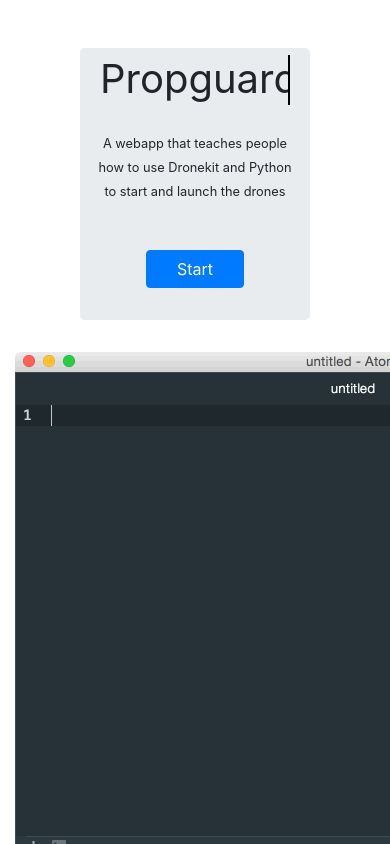
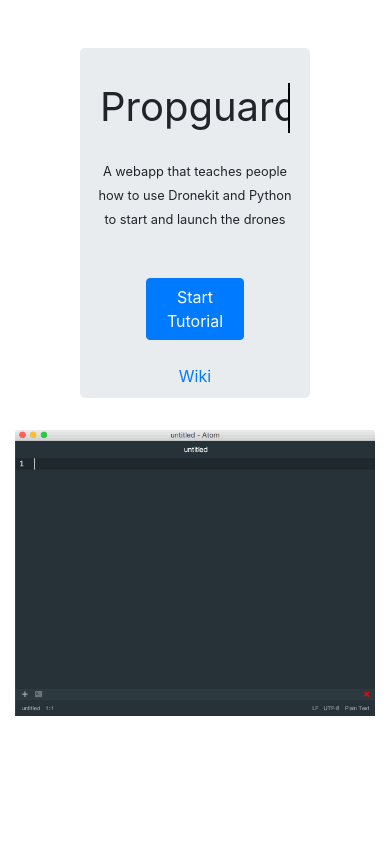
Before and after one commit to MissouriMRR/propguard, a React (Create React App) app: page / in a window 390 px wide. Built offline with nearby package versions, Linux system fonts and the light colour scheme.

Commit message:
responsive on smaller screens

```diff
--- a/src/components/landing/Landing.css
+++ b/src/components/landing/Landing.css
@@ -17,15 +17,31 @@
     }
 }
 
+@media screen and (max-width: 768px) {
+    .terminal {
+        width: 100%;
+    }
+}
+
+@media screen and (max-width: 575px) {
+    .jumbotron {
+        padding-top: 60px;
+    }
+}
+
+.jumbotron {
+    height: 350px;
+}
+
 .title {
     position: relative;
-    top: 50%;
     width: 16em;
     margin: 0 auto;
     border-right: 2px solid rgba(255, 255, 255, 0);
     overflow: hidden;
     transform: translateY(-50%);
 }
+
 .anim-typewriter {
     animation: typewriter 1s steps(9) 1s 1 normal both,
     blinkTextCursor 1s steps(9) infinite normal;
--- a/src/components/landing/Landing.tsx
+++ b/src/components/landing/Landing.tsx
@@ -15,7 +15,8 @@
                                         Propguard
                                     </h1>
                                     <small>A webapp that teaches people how to use Dronekit and Python to start and launch the drones</small> <br></br>
-                                    <button className="btn btn-primary col-6 mt-5">Start</button>
+                                    <button className="btn btn-primary col-6 mt-5">Start Tutorial</button>
+                                    <div className="mt-4"><a href="#">Wiki</a></div>
                                 </div>
                             </div>
                         </div>
@@ -25,7 +26,7 @@
                     <div className="container h-100">
                         <div className="row align-items-center h-100">
                             <div className="terminal-container col-lg-12">
-                                <img className="terminal" src={terminal} alt="Terminal"></img>
+                                <img className="terminal pb-5" src={terminal} alt="Terminal"></img>
                             </div>
                         </div>
                     </div>
```
